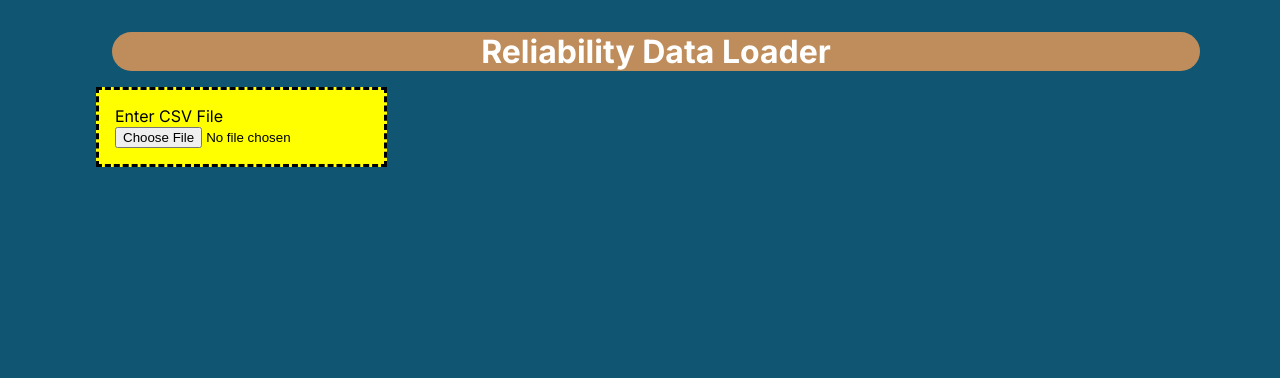
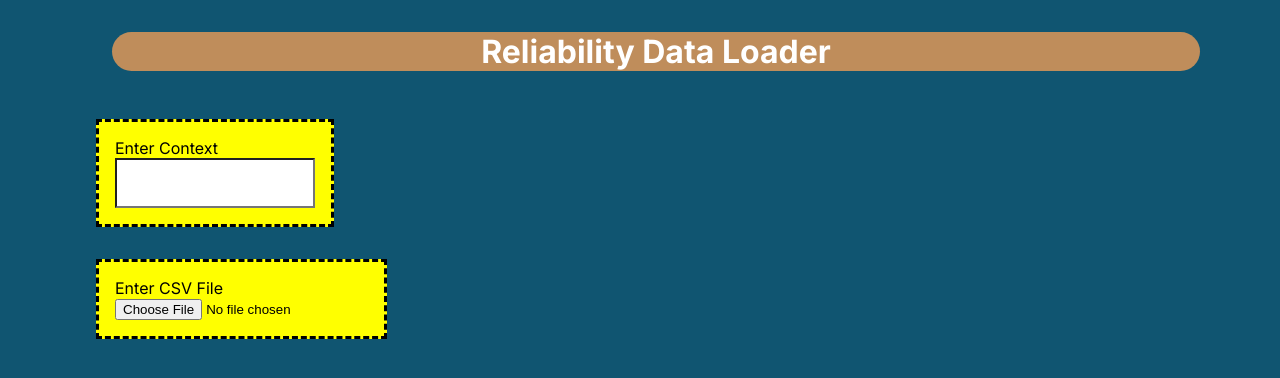
Before and after one commit to dlasap/reliability-data-loader, a Next.js app: page / in a window 1280 px wide. Shown: the top 378 px of the page. Built offline with nearby package versions, Linux system fonts and the light colour scheme.

Commit message:
updated with context text

```diff
--- a/app/components/CSVExporter.jsx
+++ b/app/components/CSVExporter.jsx
@@ -12,7 +12,6 @@ export const CSVExporter = ({ data = [], file_name = "" }) => {
   const new_data = data.replace(/;/g, ",").replace(/(\$[,\d]+)(?=(,[,\d]+))/g, (match, p1) => {
     return p1.replace(/,/g, "");
   });
-  //   .replace(/\$(\d{1,3},\d{3}(?=\D|$))/g, '"$1"');
   console.log("%c  new_data:", "color: #0e93e0;background: #aaefe5;", new_data);
   return (
     <>
--- a/app/components/CSVReader.jsx
+++ b/app/components/CSVReader.jsx
@@ -1,6 +1,6 @@
 "use client";
 
-import React, { useEffect, useState } from "react";
+import React, { useEffect, useRef, useState } from "react";
 import { apiPostCall } from "../utils/apiCall";
 import Papa from "papaparse";
 import { CSVExporter } from "./CSVExporter";
@@ -11,6 +11,18 @@ const allowedExtensions = ["csv"];
 // import { CSVTable } from "./CSVTable";
 
 import dynamic from "next/dynamic";
+
+const static_data = `Functions;Failure Modes;Root Causes;Failure Effects;Recommended Tasks
+To provide clean and compressed air to the gas turbine, with a performance standard of maintaining an inlet air temperature below 50°C and a pressure drop across the system below 2% of the total pressure.;Air contamination;Inadequate filtration system;Reduced turbine efficiency, increased wear and tear on turbine components;Regular maintenance and replacement of air filters
+To contain Ambient Air in the system.;Air leakage;Damaged seals or gaskets;Reduced turbine efficiency, increased risk of equipment damage;Regular inspection and replacement of seals and gaskets
+To indicate dp at the control room with an accuracy of 1%.;Incorrect pressure measurement;Faulty pressure sensor;Inaccurate control of turbine operation;Regular calibration and maintenance of pressure sensors
+To indicate ct at the control room with an accuracy of 1%.;Incorrect temperature measurement;Faulty temperature sensor;Inaccurate control of turbine operation;Regular calibration and maintenance of temperature sensors
+To indicate cl at the control room with an accuracy of 1%.;Incorrect level measurement;Faulty level sensor;Inaccurate control of turbine operation;Regular calibration and maintenance of level sensors
+To indicate dp locally with an accuracy of 2%.;Incorrect pressure measurement;Faulty pressure gauge;Inaccurate monitoring of system performance;Regular calibration and maintenance of pressure gauges
+To look acceptable;Visual defects;Worn-out or damaged components;Reduced turbine efficiency, increased risk of equipment damage;Regular inspection and replacement of worn-out or damaged components
+To achieve an economy/efficiency of a minimum efficiency of 99.97% for particles as small as 0.3 micrometers for the system.;Inadequate filtration system;Improper maintenance of filtration system;Reduced turbine efficiency, increased wear and tear on turbine components;Regular maintenance and replacement of filtration system
+To emit no more than None < 78db(A) for the system.;Excessive noise;Faulty noise reduction measures;Increased risk of hearing damage for personnel;Regular inspection and maintenance of noise reduction measures
+To protect personnel from moving parts;Contact with moving parts;Lack of safety guards or barriers;Increased risk of personnel injury;Installation and maintenance of safety guards and barriers`;
 
 const CSVTable = dynamic(() => import("./CSVTable"), { ssr: false });
 
@@ -24,6 +36,7 @@ const CSVReader = () => {
   const [error, setError] = useState("");
   const [file, setFile] = useState("");
   const [fileName, setFileName] = useState("");
+  const [context, setContext] = useState("");
 
   const processParsedData = (data) => {
     const mapped_valid_data = data
@@ -66,6 +79,9 @@ const CSVReader = () => {
     }
   };
 
+  const handleContextChange = (e) => {
+    setContext(e.target.value);
+  };
   const handleParse = () => {
     if (!file) return setError("Enter a valid file");
 
@@ -99,7 +115,7 @@ const CSVReader = () => {
 
     setAvailableOutputFileNames(uniqueFileNames);
 
-    const params = { prompts: generatedPrompts };
+    const params = { prompts: generatedPrompts, context };
     // const result = await apiPostCall("https://reliability-management-backend-five.vercel.app/operating_context_prompts", params);
     const result = await apiPostCall("http://localhost:3019/operating_context_prompts", params);
     setIsLoading(false);
@@ -121,6 +137,36 @@ const CSVReader = () => {
 
   return (
     <div style={{ width: "100%" }}>
+      {context}
+      <div
+        style={{
+          background: "yellow",
+          padding: "1rem",
+          borderStyle: "dashed",
+          width: "fit-content",
+          margin: "2rem 0",
+        }}
+      >
+        <div>
+          <label htmlFor="csvInput" style={{ display: "block" }}>
+            Enter Context
+          </label>
+          <input
+            style={{
+              height: "50px",
+              width: "200px",
+              background: "white",
+              color: "black",
+            }}
+            onChange={handleContextChange}
+            value={context}
+            id="csvInput"
+            name="ctx"
+            type="text"
+          />
+        </div>
+      </div>
+
       <div
         style={{
           background: "yellow",
```
